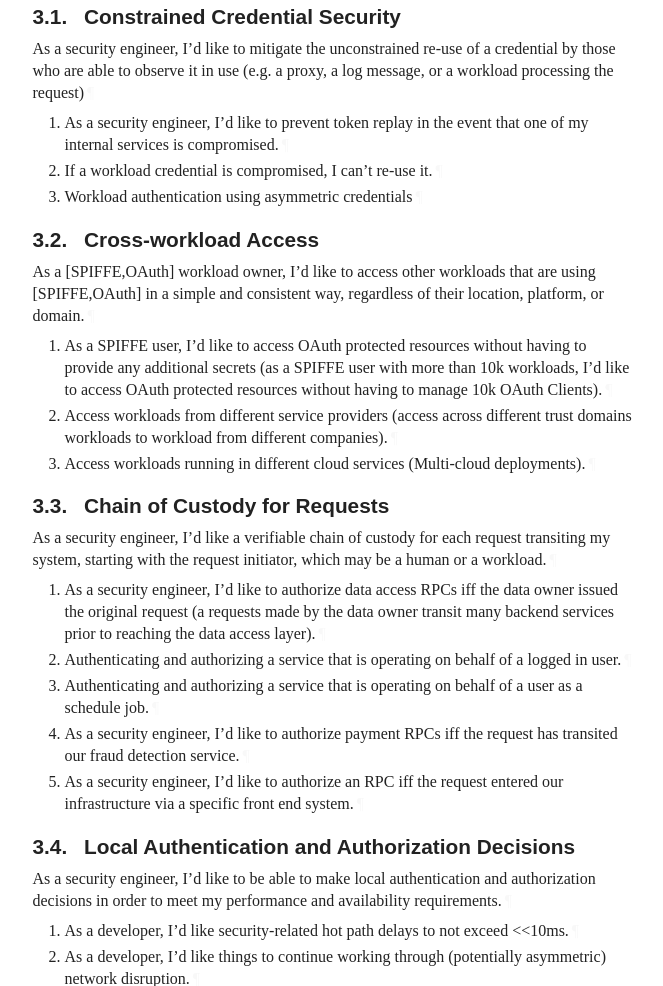
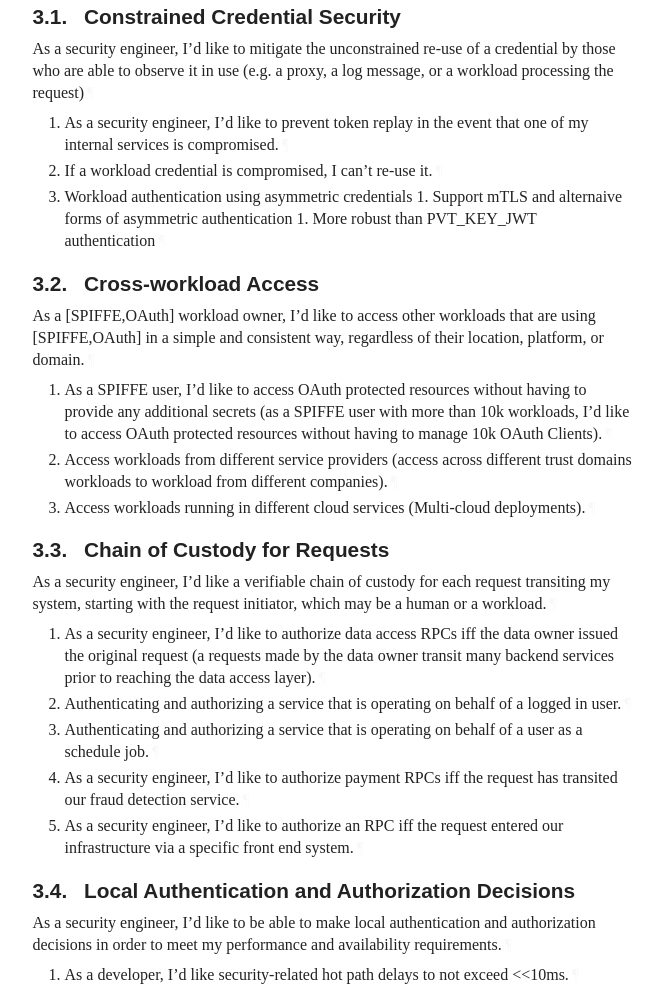
Before and after one commit to bspk/draft-gilman-wimse-use-cases, a plain HTML site: page draft-gilman-wimse-use-cases.html in a window 1280 px wide. Shown: the part 1188-2174 px from the top of the page, without its empty margins (92-755 px from the left). Drawn offline with Linux system fonts and the light colour scheme; a web font is replaced by a local one.

Commit message:
Script updating gh-pages from 6639187. [ci skip]

```diff
--- a/draft-gilman-wimse-use-cases.html
+++ b/draft-gilman-wimse-use-cases.html
@@ -1243,7 +1243,9 @@ appear in all capitals, as shown here.<a href="#section-2-1" class="pilcrow">¶<
 </li>
           <li id="section-3.1-2.2">If a workload credential is compromised, I can’t re-use it.<a href="#section-3.1-2.2" class="pilcrow">¶</a>
 </li>
-          <li id="section-3.1-2.3">Workload authentication using asymmetric credentials<a href="#section-3.1-2.3" class="pilcrow">¶</a>
+          <li id="section-3.1-2.3">Workload authentication using asymmetric credentials
+    1. Support mTLS and alternaive forms of asymmetric authentication
+    1. More robust than PVT_KEY_JWT authentication<a href="#section-3.1-2.3" class="pilcrow">¶</a>
 </li>
         </ol>
 </section>
```
Also changed, not shown: index.html (+2 -2 lines), draft-gilman-wimse-use-cases.txt.
